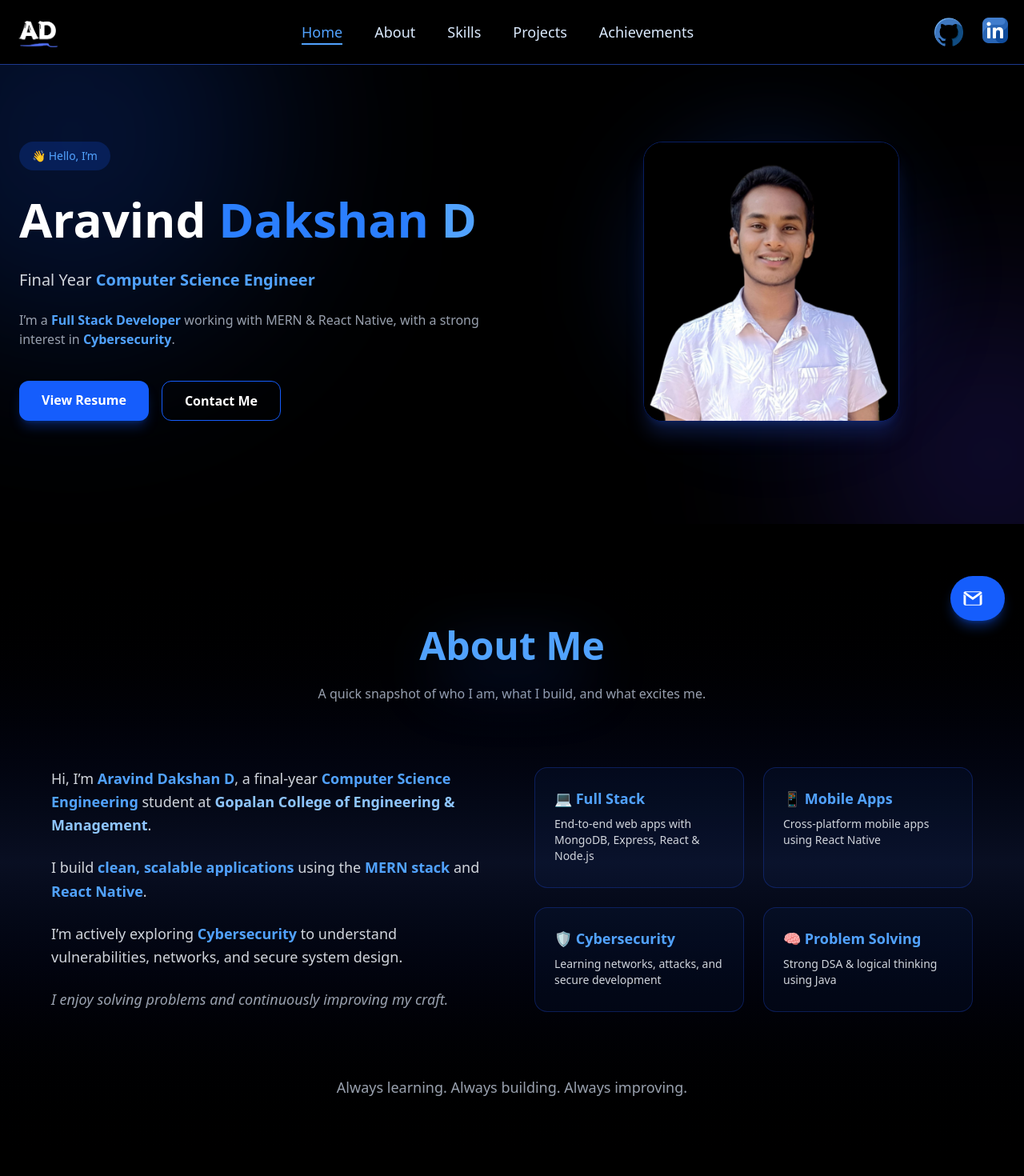
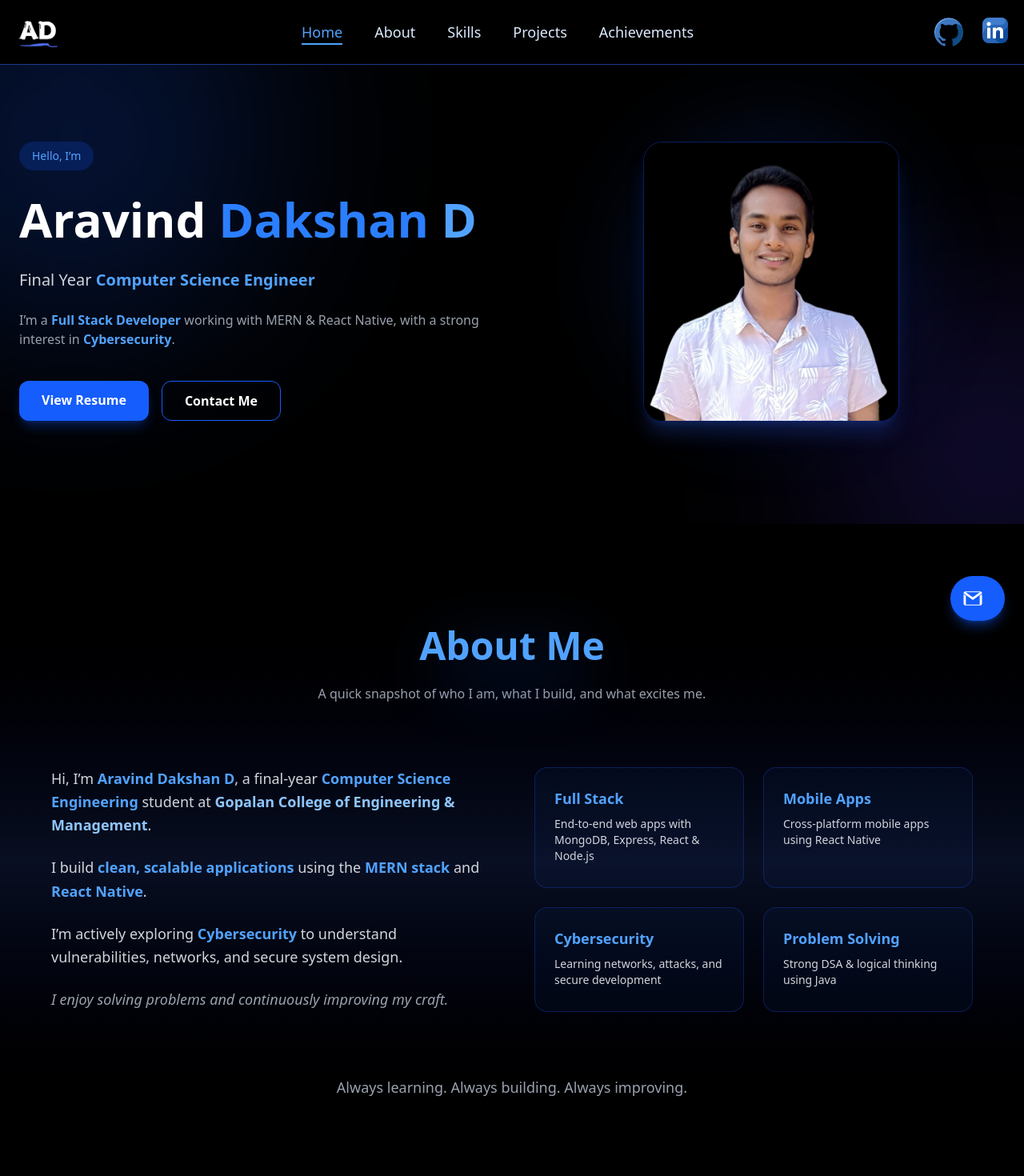
Before and after one commit to Arav20603/aravPortfolio, a React (Vite) app in the folder portfolio/: page / in a window 1280 px wide. Shown: the top 1470 px of the page at 80% size. Built offline with nearby package versions, Linux system fonts and the light colour scheme; a web font is replaced by a local one.

Commit message:
Removed icons

```diff
--- a/portfolio/src/components/Footer.tsx
+++ b/portfolio/src/components/Footer.tsx
@@ -117,7 +117,7 @@ const Footer = () => {
           </p>
 
           <p className="opacity-70">
-            Built with ❤️ using React & Tailwind CSS
+            Built to showcase my interests.
           </p>
         </div>
       </div>
--- a/portfolio/src/pages/About.tsx
+++ b/portfolio/src/pages/About.tsx
@@ -74,19 +74,19 @@ const About = () => {
           <div className="grid grid-cols-1 sm:grid-cols-2 gap-6">
             {[
               {
-                title: "💻 Full Stack",
+                title: "Full Stack",
                 desc: "End-to-end web apps with MongoDB, Express, React & Node.js",
               },
               {
-                title: "📱 Mobile Apps",
+                title: "Mobile Apps",
                 desc: "Cross-platform mobile apps using React Native",
               },
               {
-                title: "🛡️ Cybersecurity",
+                title: "Cybersecurity",
                 desc: "Learning networks, attacks, and secure development",
               },
               {
-                title: "🧠 Problem Solving",
+                title: "Problem Solving",
                 desc: "Strong DSA & logical thinking using Java",
               },
             ].map((item) => (
--- a/portfolio/src/pages/Hero.tsx
+++ b/portfolio/src/pages/Hero.tsx
@@ -15,7 +15,7 @@ const Hero = () => {
           {/* LEFT */}
           <div className="w-full md:w-1/2 text-center md:text-left space-y-6">
             <span className="inline-block px-4 py-2 rounded-full bg-blue-600/20 text-blue-400 text-sm font-medium">
-              👋 Hello, I’m
+              Hello, I’m
             </span>
 
             <h1 className="text-4xl sm:text-5xl lg:text-6xl font-extrabold leading-tight">
```
